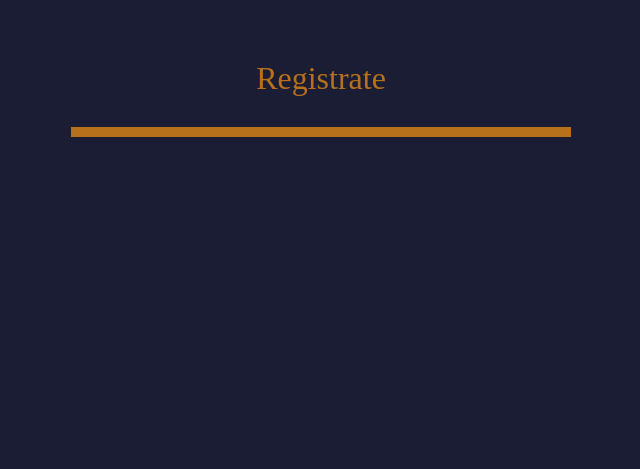
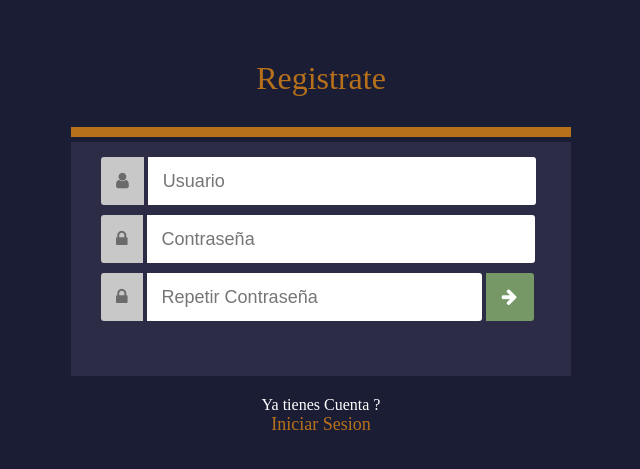
Before and after one commit to pablocastillopucv/loginPHP, a PHP site: page /registrate in a window 1280 px wide. Shown: the top 469 px of the page, without its empty margins (319-959 px from the left). Run offline with PHP 8.4, Linux system fonts and the light colour scheme.

Commit message:
style(registrate.view): mejora estilo de la vista

```diff
--- a/css/estilos.css
+++ b/css/estilos.css
@@ -50,7 +50,7 @@ a:hover {
 
 .formulario .form-group {
     width: 100%;
-    margin-bottom: 10px;
+    margin-bottom: 25px;
 }
 
 .formulario input[type="text"],
@@ -65,8 +65,7 @@ a:hover {
 .formulario .icono {
     padding: 15px;
     text-align: center;
-    width: 48px;
-    max-height: 48px;
+    width: 50px;
     font-size: 18px;
     line-height: 18px;
     background: #c8c8c8;
@@ -86,6 +85,8 @@ a:hover {
 
 .formulario .usuario,
 .formulario .password {
+    margin-top: -15px;
+    height: 48px;
     width: calc(100% - 52px);
     -webkit-border-radius: 0 3px 3px 0px;
     -moz-border-radius: 0 3px 3px 0px;
@@ -95,7 +96,14 @@ a:hover {
 }
 
 .formulario .password_btn {
-    width: calc(100%- 105px);
+    width: calc(100% - 105px);
+    margin-top: -15px;
+    height: 48px;
+    -webkit-border-radius: 0 3px 3px 0px;
+    -moz-border-radius: 0 3px 3px 0px;
+    -ms-border-radius: 0 3px 3px 0px;
+    -o-border-radius: 0 3px 3px 0px;
+    border-radius: 0 3px 3px 0px;
 }
 
 .formulario .error ul {
@@ -104,6 +112,7 @@ a:hover {
 
 .formulario .submit-btn {
     padding: 15px;
+    margin-top: -15px;
     text-align: center;
     width: 48px;
     max-height: 48px;
@@ -120,6 +129,7 @@ a:hover {
 }
 
 .texto-registrate {
+    margin-top: 20px;
     text-align: center;
 }
 
--- a/views/registrate.view.php
+++ b/views/registrate.view.php
@@ -4,13 +4,28 @@
     <meta charset="UTF-8">
     <meta name="viewport" content="width=device-width, initial-scale=1.0">
     <title>Registrate</title>
+    <link rel="stylesheet" href="https://stackpath.bootstrapcdn.com/font-awesome/4.7.0/css/font-awesome.min.css" integrity="sha384-wvfXpqpZZVQGK6TAh5PVlGOfQNHSoD2xbE+QkPxCAFlNEevoEH3Sl0sibVcOQVnN" crossorigin="anonymous">
     <link rel="stylesheet" href="css/estilos.css">
 </head>
 <body>
     <div class="contenedor">
         <h1 class="titulo">Registrate</h1>
         <hr class="border">
-
-    </div>
+        <form action="<?php echo htmlspecialchars($_SERVER['PHP_SELF']); ?>" method="post" class="formulario" name="login">
+            <div class="form-group">
+                <i class="icono izquierda fa fa-user"></i><input type="text" name="usuario" class="usuario" placeholder="Usuario">
+            </div>
+            <div class="form-group">
+                <i class="icono izquierda fa fa-lock"></i><input type="password" name="password" class="password" placeholder="Contraseña">
+            </div>
+            <div class="form-group">
+                <i class="icono izquierda fa fa-lock"></i><input type="password" name="password2" class="password_btn" placeholder="Repetir Contraseña">
+                <i class="submit-btn fa fa-arrow-right" onclick="login.submit()"></i>
+            </div>
+        </form>
+        <p class="texto-registrate">
+           Ya tienes Cuenta ?
+            <a href="login.php">Iniciar Sesion</a>
+        </p>
 </body>
 </html>
```
